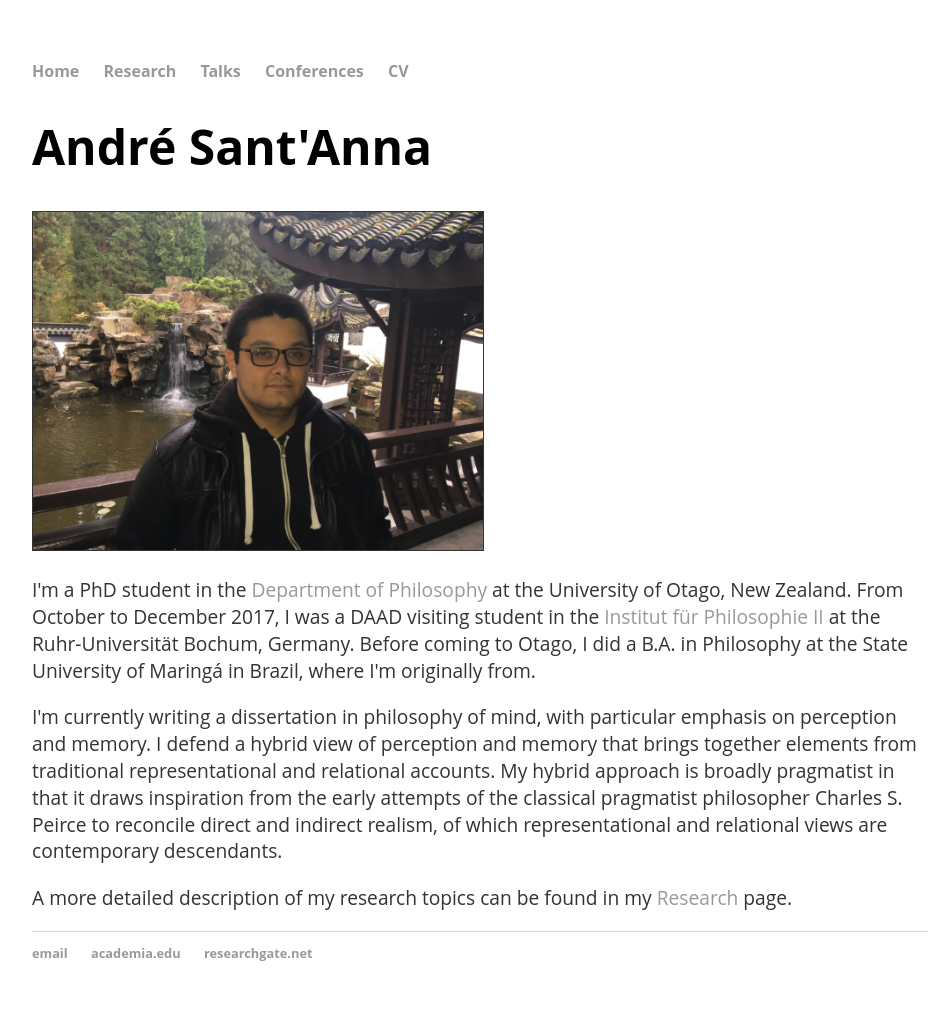
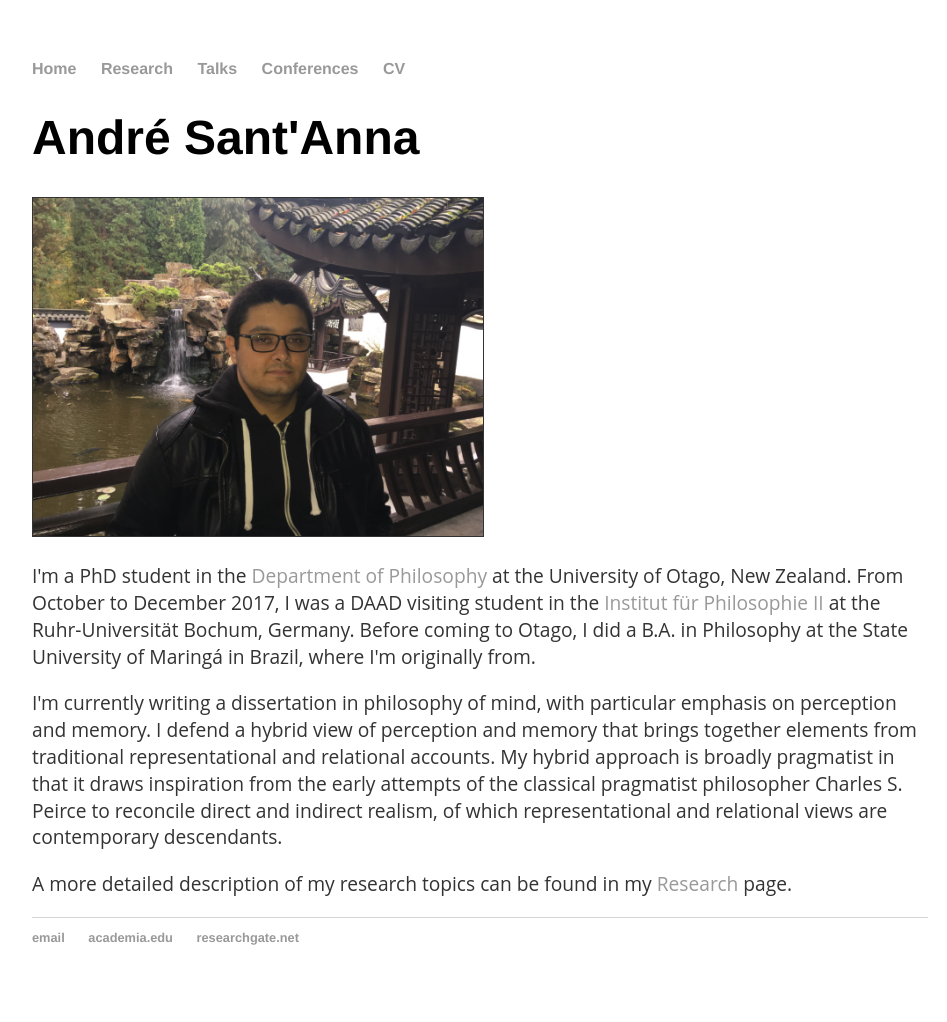
Before and after one commit to andresantanna/andresantanna.github.io, a Jekyll site: the page built from index.html, in a window 1280 px wide. Shown: the whole page, without its empty margins (160-1107 px from the left). Built offline with Jekyll 4.4.1, drawn with Linux system fonts in a browser that asks for light colours; comment, search, counter and statistics services are not loaded.

Commit message:
Update main.css

```diff
--- a/css/main.css
+++ b/css/main.css
@@ -4,12 +4,8 @@ body {
     font-family: 'Open Sans', 'Sans Serif';
 }
 
-div.container {
-    font-family: 'Open Sans', 'Sans Serif';
-}
-
 nav ul, footer ul {
-    font-family: 'Open Sans', 'Sans Serif';
+    font-family:'Helvetica', 'Arial', 'Sans-Serif';
     padding: 0px;
     list-style: none;
     font-weight: bold;
@@ -27,7 +23,7 @@ a:hover {
 }
 h1 {
     font-size: 3em;
-    font-family: 'Open Sans', 'Sans Serif';
+    font-family:'Helvetica', 'Arial', 'Sans-Serif';
 }
 p {
     font-size: 1.2em;
```
